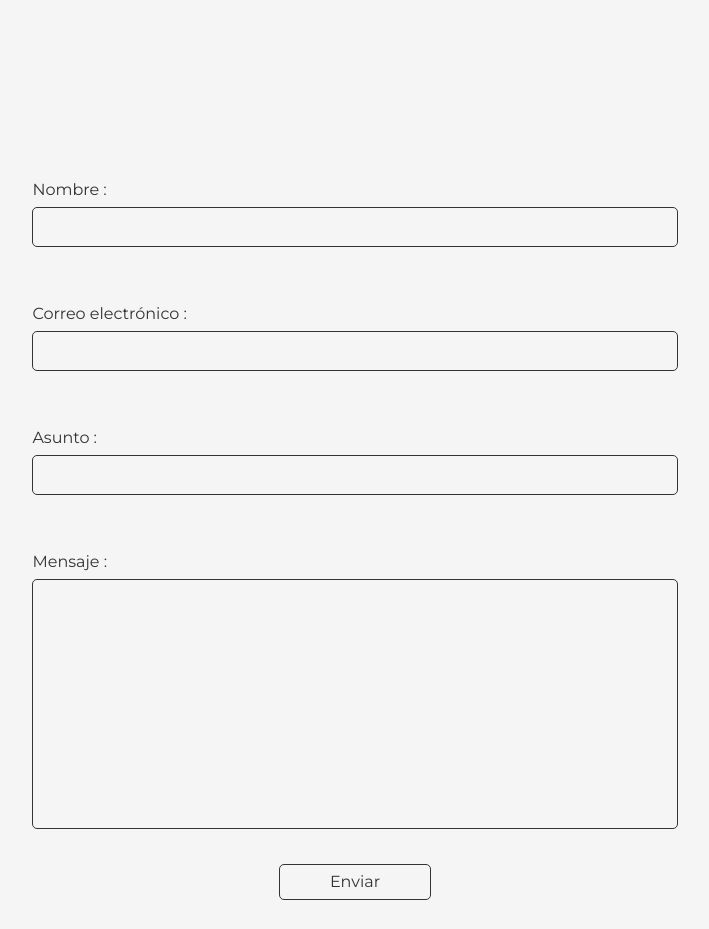
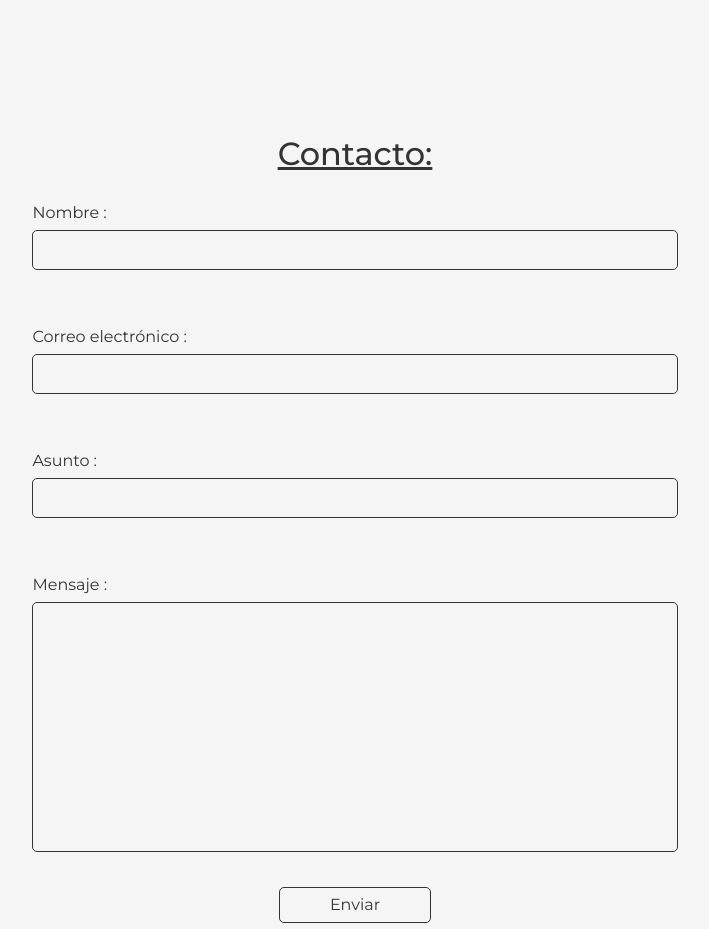
Before and after one commit to cmfraile/P3, a React (Vite) app: page / in a window 1280 px wide. Shown: the part 7960-8889 px from the top of the page, without its empty margins (285-994 px from the left). Built offline with nearby package versions, Linux system fonts and the light colour scheme.

Commit message:
problema en el scroll

```diff
--- a/src/hooks/slider.hook.tsx
+++ b/src/hooks/slider.hook.tsx
@@ -45,6 +45,8 @@ const sliderHook = () => {
             return () => window.removeEventListener('scroll',callback);
         },[scrollY]);
 
+        useEffect(() => console.log(clientDimensionYStateObject),[clientDimensionYStateObject])
+
         useEffect(() => window.scroll(0,0),[])
 
     }
--- a/src/pages/contacto.pages.tsx
+++ b/src/pages/contacto.pages.tsx
@@ -7,6 +7,8 @@ const RootContacto = () => {
 
     return(
         <div className="root_component root_contacto" id='R6'>
+
+            <h2>Contacto:</h2>
 
             <form onSubmit={submitMiddleware}>
 
--- a/src/styles/pages/contact.sass
+++ b/src/styles/pages/contact.sass
@@ -1,6 +1,12 @@
 @import '../palette'
 
 .root_contacto
+    display: flex
+    flex-direction: column
+    h2
+        min-width: 100%
+        text-decoration: underline
+        text-align: center
     form
         display: flex
         flex-direction: column
```
